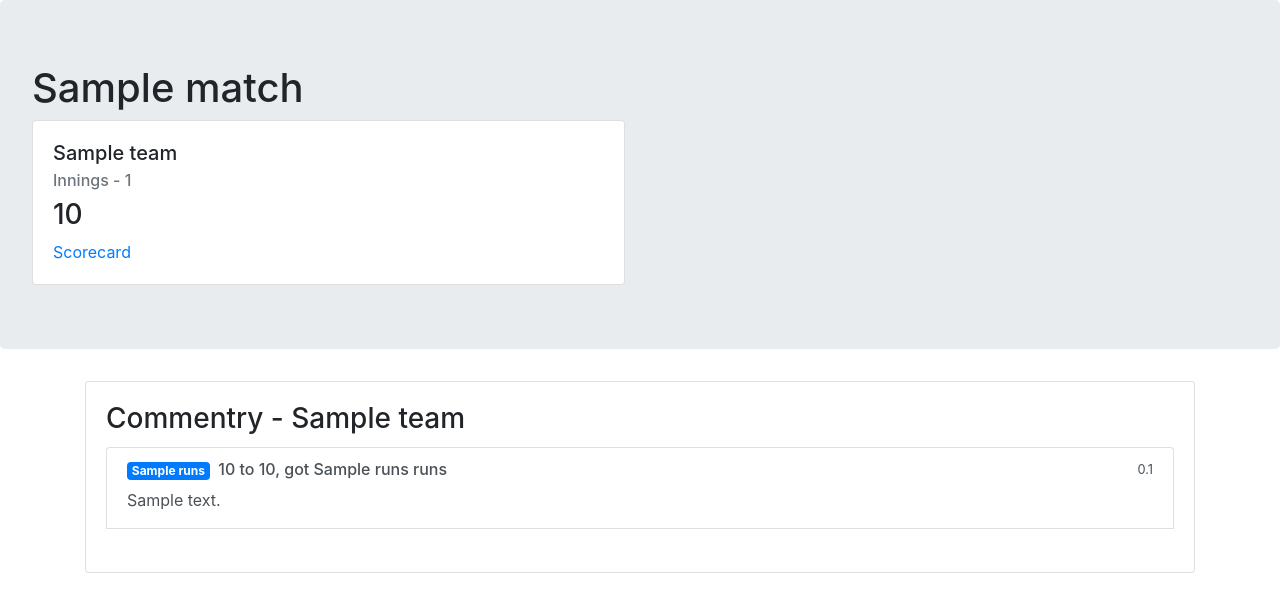
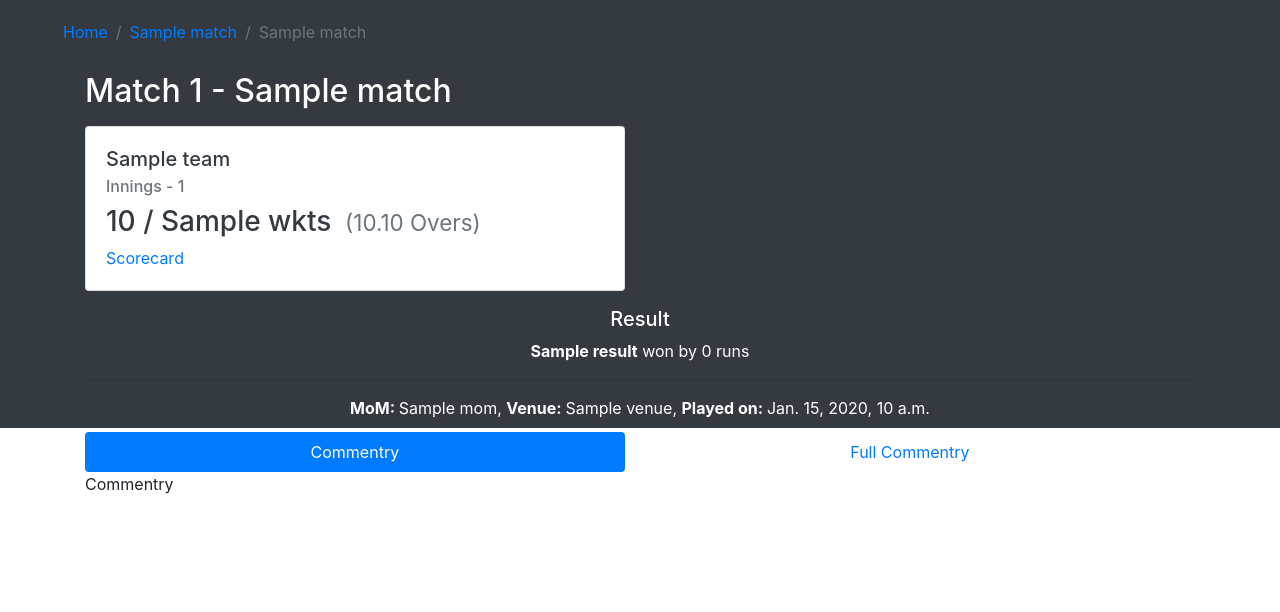
Before and after one commit to goofyd/cricket_analytics, a Django app: template app/scoreboard/templates/scoreboard/score.html in a window 1280 px wide. Shown: the top 612 px of the page. Run offline with Django 3.2, Linux system fonts and the light colour scheme; the template is opened without the code that fills it: most values are stand-ins (such as "Sample title", 1, 10 or a date in 2020); some libraries are stand-ins or nearby versions.

Commit message:
Updated the UI of View Scores

```diff
--- a/app/app/settings.py
+++ b/app/app/settings.py
@@ -89,7 +89,7 @@ AUTH_PASSWORD_VALIDATORS = [
 
 LANGUAGE_CODE = 'en-us'
 
-TIME_ZONE = 'UTC'
+TIME_ZONE = 'Asia/Kolkata'
 
 USE_I18N = True
 
--- a/app/scoreboard/templates/scoreboard/score.html
+++ b/app/scoreboard/templates/scoreboard/score.html
@@ -8,27 +8,73 @@
 </head>
 <body>
 {% load mathfilters %}
-<div class="jumbotron">
-  <h1 class="display-6">{{match}}</h1>
+<div class="jumbotron pb-2 pt-2 mb-1 bg-dark text-white" style="border-radius:0px;">
+  <div class="container-fluid">
+      <nav aria-label="breadcrumb" class="bg-dark text-white">
+          <ol class="breadcrumb bg-dark text-white">
+            <li class="breadcrumb-item"><a href="/">Home</a></li>
+            <li class="breadcrumb-item"><a href="#">{{match.tournament}}</a></li>
+            <li class="breadcrumb-item active" aria-current="page">{{match}}</li>
+          </ol>
+      </nav>
+      <div class="container">
+          <h2 class="display-6">Match {{match.match_number}} - {{match.tournament}}</h2>
           <div class="row">
               {% for inning in innings %}
-        <div class="col-6">
-            <div class="card" style="width: 100%;">
+                <div class="col-md-6 col-sm-12 mb-2 mt-2">
+                    <div class="card text-dark" style="width: 100%;">
                       <div class="card-body">
                         <h5 class="card-title">{{inning.innings.team}}</h5>
                         <h6 class="card-subtitle mb-2 text-muted">Innings - {{inning.innings.innings_number}}</h6>
-                <h3 class="card-text">{{inning.total}}</h3>
+                        <h3 class="card-text">
+                            {{inning.total}} / {{inning.wkts}}
+                            <small class="text-muted">&nbsp;({{inning.overs|intdiv:6}}.{{inning.overs|mod:6}} Overs)</small>
+                        </h3>
                         <a href="#" class="card-link">Scorecard</a>
                       </div>
                     </div>
                 </div>
               {% endfor %}
           </div>
+          <div class="text-center mt-2">
+              <div class="text-center">
+                  {% if match.result.team_name is not null %}
+                    <h5>Result</h5>
+                  <strong>{{match.result.team_name}}</strong> won by
+                    {% if match.result.team_name == innings.1.innings.team.team_name %}
+                        {{10|sub:innings.1.wkts}} wickets
+                    {% else %}
+                        {{innings.0.total|sub:innings.1.total}} runs
+                    {% endif %}
+                    <hr>
+                    <Strong>MoM: </Strong>{{match.mom}}, <strong>Venue: </strong>{{match.venue}},
+                    <strong>Played on: </strong>{{match.match_date_time}}
+                  {% else %}
+                    <h5>Result: </h5> Match is in Progress
+                  {% endif %}
+              </div>
+          </div>
+      </div>
+  </div>
 </div>
 
 <div class="container">
+    <ul class="nav nav-pills nav-fill" id="myTab" role="tablist">
+      <li class="nav-item">
+        <a class="nav-link active" id="commentry-tab" data-toggle="tab" href="#commentry" role="tab" aria-controls="commentry" aria-selected="true">Commentry</a>
+      </li>
+      <li class="nav-item">
+        <a class="nav-link" id="fullcommentry-tab" data-toggle="tab" href="#full_commentry" role="tab" aria-controls="full_commentry" aria-selected="false">Full Commentry</a>
+      </li>
+    </ul>
+
+    <div class="tab-content">
+      <div class="tab-pane active" id="commentry" role="tabpanel" aria-labelledby="commentry-tab">
+          Commentry
+      </div>
+      <div class="tab-pane" id="full_commentry" role="tabpanel" aria-labelledby="fullcommentry-tab">
         {% for inning in innings %}
-        <div class="card" style="margin-bottom:10px;">
+            <div class="card mb-5">
                 <div class="card-body">
                     <div class="card-title">
                         <h3>Commentry - {{inning.innings.team}}</h3>
@@ -39,25 +85,41 @@
                                     <div class="d-flex w-100 justify-content-between">
                                         <h6>
                                             {% if runs.action|lower == 'wicket' %}
-                                            <span class="badge badge-danger">
+                                                <span class="badge badge-pill badge-danger">
                                                     W
-                                            </span>&nbsp;
+                                                </span>
+                                                {% if 'runout' in runs.comment %}
+                                                    OUT!!! Its a Run Out!!
+                                                {% else %}
+                                                    OUT!!! {{runs.bowler}} takes the wicket of {{runs.batsman}}
+                                                {% endif %}
+                                                {% if runs.runs is not 0 %}
+                                                    , but got {{runs.runs}} runs
+                                                {% endif %}
+                                                &nbsp;
                                             {% elif runs.runs == '6' %}
-                                            <span class="badge badge-warning">
+                                                <span class="badge badge-pill badge-warning">
                                                     {{runs.runs}}
-                                            </span>&nbsp;
+                                                </span>
+                                                {{runs.batsman}} hits {{runs.bowler}} for a SIX!!!&nbsp;
                                             {% elif runs.runs == '4' %}
-                                            <span class="badge badge-success">
+                                                <span class="badge badge-pill badge-success">
                                                     {{runs.runs}}
-                                            </span>&nbsp;
+                                                </span>
+                                                {{runs.batsman}} hits {{runs.bowler}} for a boundary
+                                            {% elif runs.runs == 0 %}
+                                                <span class="badge badge-pill badge-secondary">
+                                                    {{runs.runs}}
+                                                </span>
+                                                {{runs.bowler}} to {{runs.batsman}}, No Run&nbsp;
                                             {% else %}
-                                            <span class="badge badge-primary">
+                                                <span class="badge badge-pill badge-primary">
                                                     {{runs.runs}}
-                                            </span>&nbsp;
+                                                </span>
+                                                {{runs.bowler}} to {{runs.batsman}}, got {{runs.runs}} runs&nbsp;
                                             {% endif %}
-                                        {{runs.bowler}} to {{runs.batsman}}, got {{runs.runs}} runs
                                         </h6>
-                                    <small>{{runs.ball_count|intdiv:6}}.{{runs.ball_count|mod:6}}</small>
+                                        <small><strong>{{runs.ball_count|intdiv:6}}.{{runs.ball_count|mod:6}}</strong></small>
                                     </div>
                                     {% if runs.comment is not None %}
                                     <p class="mb-1">{{runs.comment}}</p>
@@ -74,6 +136,9 @@
                 </div>
         {% endfor %}
       </div>
+    </div>
+
+</div>
 
 <script src="https://code.jquery.com/jquery-3.2.1.slim.min.js" integrity="sha384-KJ3o2DKtIkvYIK3UENzmM7KCkRr/rE9/Qpg6aAZGJwFDMVNA/GpGFF93hXpG5KkN" crossorigin="anonymous"></script>
 <script src="https://cdnjs.cloudflare.com/ajax/libs/popper.js/1.12.9/umd/popper.min.js" integrity="sha384-ApNbgh9B+Y1QKtv3Rn7W3mgPxhU9K/ScQsAP7hUibX39j7fakFPskvXusvfa0b4Q" crossorigin="anonymous"></script>
```
Also changed, not shown: app/scoreboard/views.py (+13 -0 lines). Lines whose indentation alone changed are shown as unchanged.
